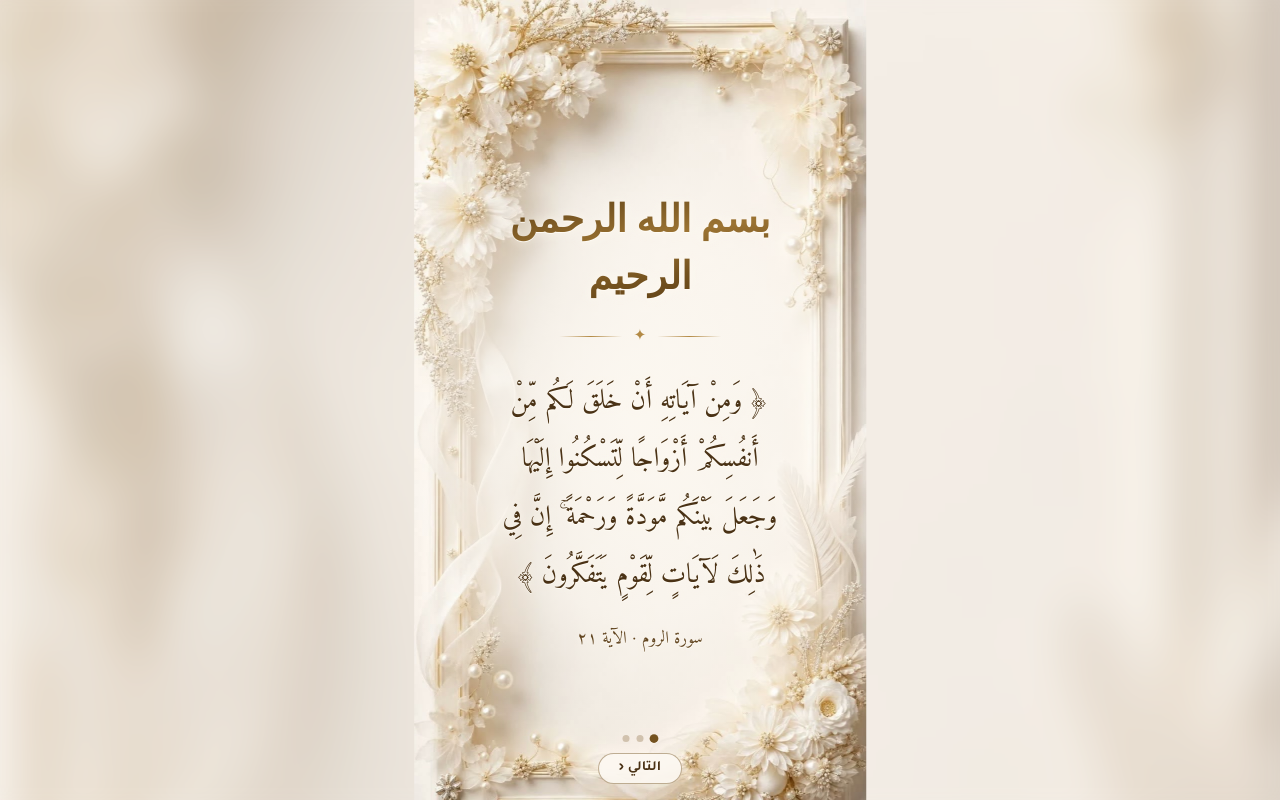
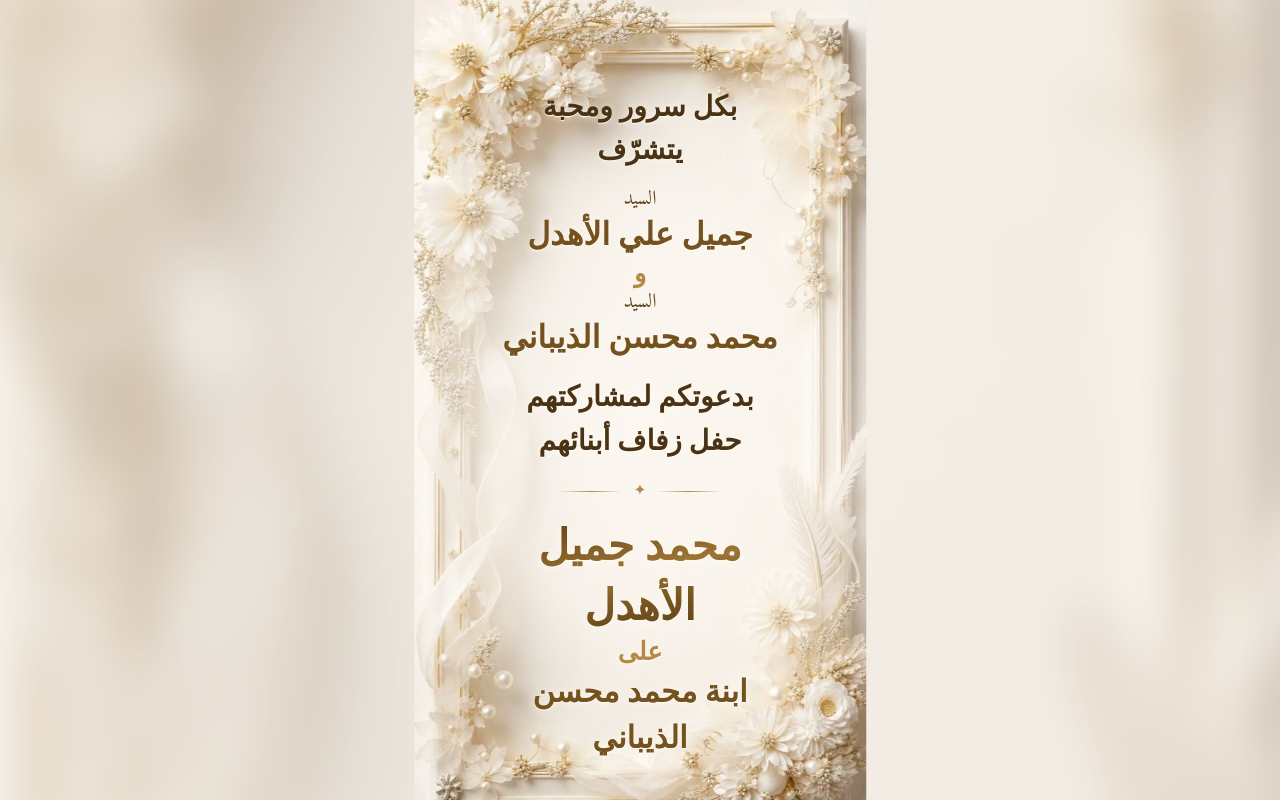
Before and after one commit to ebrahemmostafa/mohamed-yousra-wedding, a plain HTML site: page index.html in a window 1280 px wide. Drawn offline with Linux system fonts and the light colour scheme; a web font is replaced by a local one.

Commit message:
Open with the verse in silence, then the film with the song
Tapping open now shows the Ar-Rum 21 verse for 5 seconds with no
music, then the film starts with the song from the beginning, followed
by the fathers' invitation and the details page. The Next button and
page dots are removed; pages move on by themselves.

Co-Authored-By: Claude Opus 5.5 <noreply@anthropic.com>

```diff
--- a/app.js
+++ b/app.js
@@ -5,19 +5,19 @@
     card: document.getElementById("card"),
   };
   const pages = [...document.querySelectorAll("#card .page")];   // verse, fathers, details
-  const dots = [...document.querySelectorAll("#card .dots i")];
-  const nextBtn = document.getElementById("nextBtn");
+  const pageIndexOf = (name) => pages.findIndex((p) => p.dataset.page === name);
   const video = document.getElementById("video");
   const song = document.getElementById("song");
   const musicBtn = document.getElementById("musicBtn");
 
-  // how long each page stays before moving on by itself (the last page stays)
-  const PAGE_HOLD_MS = { verse: 13000, fathers: 14000 };
+  // Flow:  tap → verse (silent, 5s) → film + song → fathers' invitation → details (stays)
+  const VERSE_MS = 5000;
+  const PAGE_HOLD_MS = { fathers: 14000 };   // pages that move on by themselves
   const SONG_VOLUME = 0.85;
 
   let userMuted = false;   // the guest turned the music off with the button
-  let pageIndex = 0;
   let pageTimer = null;
+  let flowTimer = null;
   let fadeRaf = null;
 
   // stagger the reveal of the lines inside each page
@@ -35,9 +35,7 @@
   // song simply pauses / plays at the end of the fade.
   function fadeSong(to, ms = 900) {
     cancelAnimationFrame(fadeRaf);
-    if (to > 0) {
-      song.play().catch(() => {});
-    }
+    if (to > 0) song.play().catch(() => {});
     const from = song.volume;
     const start = performance.now();
     const step = (now) => {
@@ -52,82 +50,97 @@
     fadeRaf = requestAnimationFrame(step);
   }
 
+  // Phones only allow audio that was started inside a tap. Play the song
+  // silently for a moment during the opening tap so it can start later
+  // (after the verse) without another tap.
+  function unlockSong() {
+    song.muted = true;
+    const p = song.play();
+    const reset = () => {
+      song.pause();
+      song.currentTime = 0;
+      song.muted = false;
+    };
+    if (p) p.then(reset).catch(() => { song.muted = false; });
+    else reset();
+  }
+
   function syncMusicButton() {
-    const on = !userMuted;
-    musicBtn.classList.toggle("is-muted", !on);
-    musicBtn.setAttribute("aria-label", on ? "إيقاف الموسيقى" : "تشغيل الموسيقى");
+    musicBtn.classList.toggle("is-muted", userMuted);
+    musicBtn.setAttribute("aria-label", userMuted ? "تشغيل الموسيقى" : "إيقاف الموسيقى");
   }
 
   /* ---------- pages inside the card ---------- */
 
   function goToPage(i) {
     clearTimeout(pageTimer);
-    pageIndex = i;
     const page = pages[i];
 
-    pages.forEach((p, j) => {
-      p.classList.toggle("is-current", j === i);
-    });
     // restart the line-by-line reveal of the page we land on
-    page.classList.remove("is-current");
+    pages.forEach((p) => p.classList.remove("is-current"));
     void page.offsetWidth;
     page.classList.add("is-current");
 
-    dots.forEach((d, j) => d.classList.toggle("is-on", j === i));
-
-    // music: silent for the verse, back on for everything after it
+    // music: silent for the verse, on for everything after the film
     if (page.dataset.page === "verse") {
-      fadeSong(0, 800);
+      fadeSong(0, 400);
     } else if (!userMuted) {
-      fadeSong(SONG_VOLUME, 1400);
+      fadeSong(SONG_VOLUME, 1200);
     }
 
-    const isLast = i === pages.length - 1;
-    nextBtn.hidden = isLast;
-    screens.card.classList.toggle("on-last-page", isLast);
-
     const hold = PAGE_HOLD_MS[page.dataset.page];
-    if (hold && !isLast) {
+    if (hold && i < pages.length - 1) {
       pageTimer = setTimeout(() => goToPage(i + 1), hold);
     }
   }
 
   /* ---------- flow ---------- */
 
+  function showVerse() {
+    clearTimeout(flowTimer);
+    clearTimeout(pageTimer);
+    video.pause();
+    show("card");
+    goToPage(pageIndexOf("verse"));
+    flowTimer = setTimeout(playFilm, VERSE_MS);
+  }
+
   function playFilm() {
+    clearTimeout(flowTimer);
     clearTimeout(pageTimer);
     show("film");
-    if (!userMuted) fadeSong(SONG_VOLUME, 300);
+    song.currentTime = 0;
+    if (!userMuted) fadeSong(SONG_VOLUME, 600);
     video.currentTime = 0;
     const p = video.play();
-    if (p) p.catch(() => showCard()); // if the video can't play, go straight to the card
+    if (p) p.catch(() => showInvitation()); // if the video can't play, go straight on
   }
 
-  function showCard() {
+  function showInvitation() {
+    clearTimeout(flowTimer);
     video.pause();
     show("card");
-    goToPage(0);
+    goToPage(pageIndexOf("fathers"));
   }
 
   document.getElementById("openBtn").addEventListener("click", () => {
     song.volume = SONG_VOLUME;
-    song.play().catch(() => {});   // started inside the tap, so phones allow it
+    unlockSong();
     musicBtn.hidden = false;
     syncMusicButton();
-    playFilm();
+    showVerse();
   });
 
-  video.addEventListener("ended", showCard);
-  video.addEventListener("error", showCard);
-  document.getElementById("skipBtn").addEventListener("click", showCard);
-  document.getElementById("replayBtn").addEventListener("click", playFilm);
-  nextBtn.addEventListener("click", () => goToPage(Math.min(pageIndex + 1, pages.length - 1)));
+  video.addEventListener("ended", showInvitation);
+  video.addEventListener("error", showInvitation);
+  document.getElementById("skipBtn").addEventListener("click", showInvitation);
+  document.getElementById("replayBtn").addEventListener("click", showVerse);
 
   musicBtn.addEventListener("click", () => {
     userMuted = !userMuted;
     syncMusicButton();
     const onVerse = screens.card.classList.contains("is-active")
-      && pages[pageIndex].dataset.page === "verse";
+      && pages.find((p) => p.classList.contains("is-current"))?.dataset.page === "verse";
     if (userMuted) {
       fadeSong(0, 300);
     } else if (!onVerse) {
--- a/index.html
+++ b/index.html
@@ -116,8 +116,6 @@
         <button class="replay reveal" id="replayBtn" type="button">↻ مشاهدة الدعوة من البداية</button>
       </div></div>
 
-      <button class="next" id="nextBtn" type="button">التالي ‹</button>
-      <div class="dots" aria-hidden="true"><i></i><i></i><i></i></div>
     </section>
 
   </main>
--- a/style.css
+++ b/style.css
@@ -355,42 +355,6 @@ body {
   color: var(--gold-3);
 }
 
-/* next button + page dots */
-.next {
-  position: absolute;
-  bottom: max(16px, env(safe-area-inset-bottom));
-  left: 50%;
-  translate: -50% 0;
-  z-index: 3;
-  font-family: "Tajawal", sans-serif;
-  font-weight: 700;
-  font-size: 14px;
-  color: var(--ink);
-  background: rgba(252, 248, 241, .9);
-  border: 1px solid rgba(116, 82, 31, .45);
-  border-radius: 999px;
-  padding: 6px 20px;
-  cursor: pointer;
-}
-.next[hidden] { display: none; }
-.dots {
-  position: absolute;
-  bottom: calc(max(16px, env(safe-area-inset-bottom)) + 42px);
-  left: 50%;
-  translate: -50% 0;
-  z-index: 3;
-  display: flex;
-  gap: 7px;
-}
-.on-last-page .dots { bottom: max(16px, env(safe-area-inset-bottom)); }
-.dots i {
-  width: 7px;
-  height: 7px;
-  border-radius: 50%;
-  background: rgba(116, 82, 31, .28);
-  transition: background .3s ease, transform .3s ease;
-}
-.dots i.is-on { background: var(--gold-3); transform: scale(1.25); }
 
 .details {
   display: flex;
@@ -471,6 +435,11 @@ body {
   animation: rise .9s cubic-bezier(.2, .7, .2, 1) forwards;
   animation-delay: calc(var(--i, 0) * 0.45s + .6s);
 }
+/* the verse is only on screen for 5 seconds, so it appears quickly */
+.page[data-page="verse"].is-current .reveal {
+  animation-duration: .7s;
+  animation-delay: calc(var(--i, 0) * 0.15s + .3s);
+}
 @keyframes rise {
   to { opacity: 1; transform: none; }
 }
```
